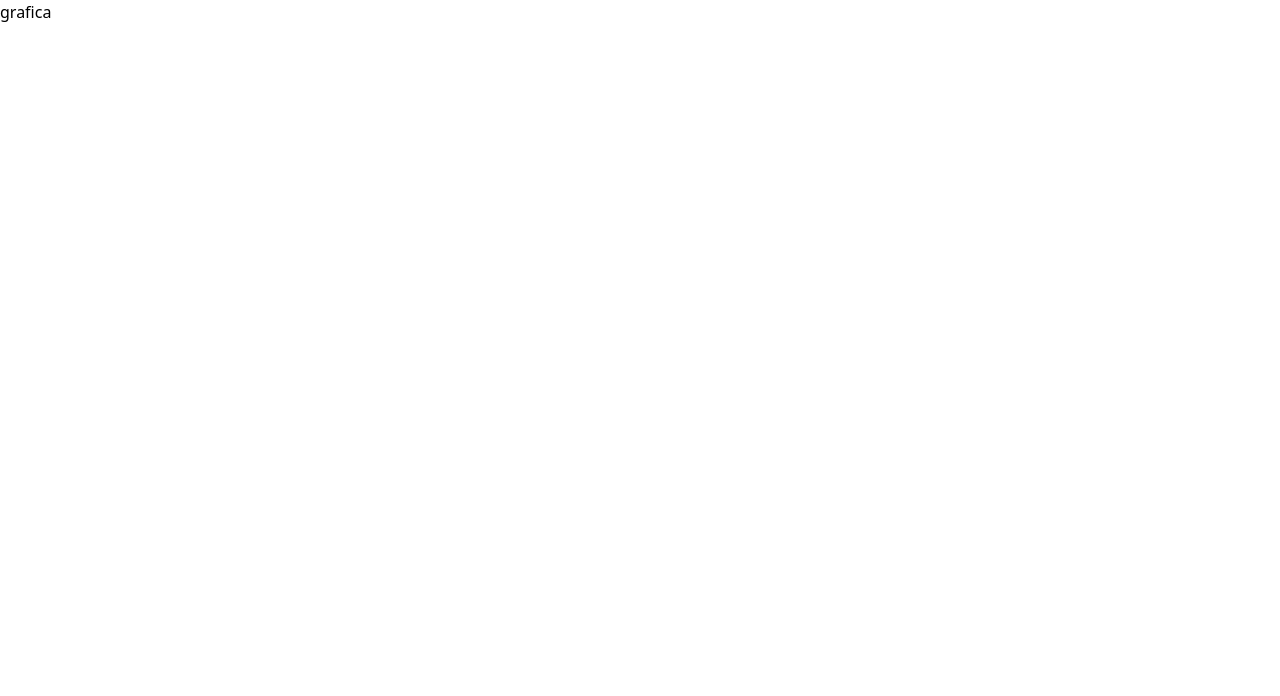
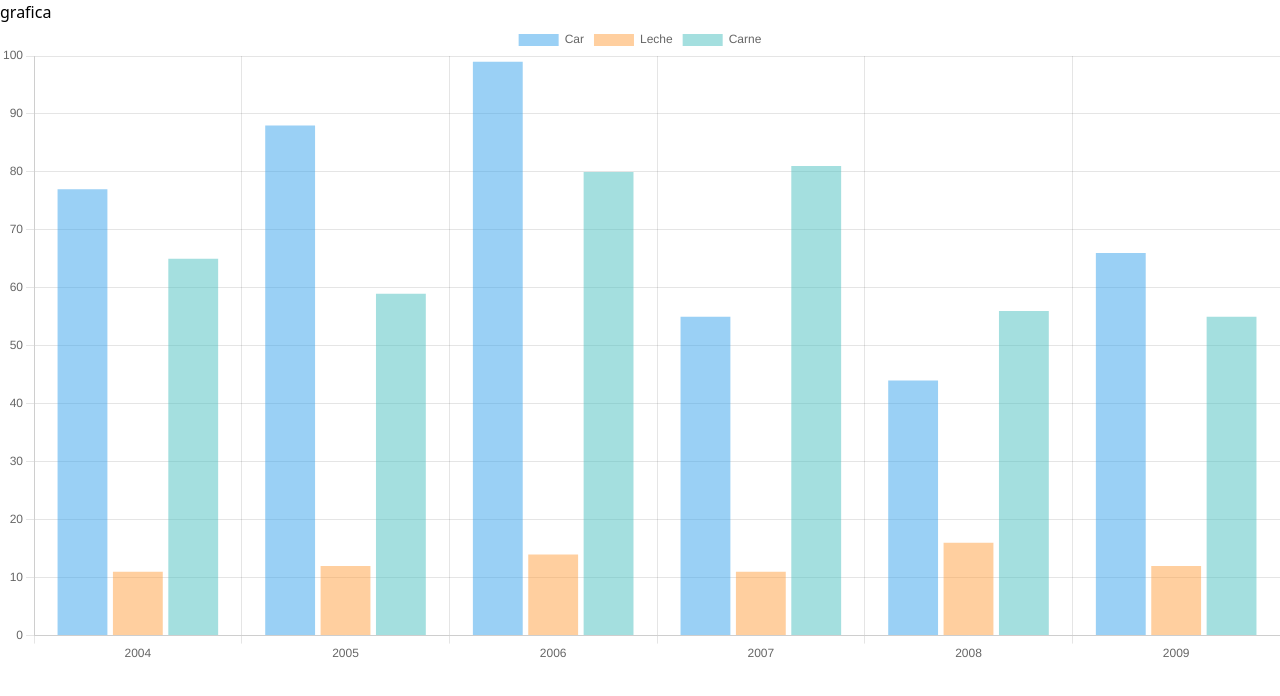
Before and after one commit to rhinojosadev/bajo-sinu, a React (Create React App) app: page /grafica in a window 1280 px wide. Shown: the top 696 px of the page. Built offline with nearby package versions, Linux system fonts and the light colour scheme.

Commit message:
feat: add poc with chart.js

```diff
--- a/src/pages/grafica/index.jsx
+++ b/src/pages/grafica/index.jsx
@@ -1,7 +1,36 @@
+import React from 'react';
+
+import { BarChart } from '../home/components/barChart';
+
 export const Grafica = () => {
-    return(
+    const data = {
+        labels: ['2004', '2005', '2006', '2007', '2008', '2009'],
+        datasets: [
+            {
+                label: 'Car',
+                data: [77, 88, 99, 55, 44, 66],
+                borderColor: 'rgba(54, 162, 235, 1)',
+                backgroundColor: 'rgba(54, 162, 235, 0.5)',
+            },
+            {
+                label: 'Leche',
+                data: [11, 12, 14, 11, 16, 12],
+                borderColor: 'rgba(255, 159, 64, 1)',
+                backgroundColor: 'rgba(255, 159, 64, 0.5)',
+            },
+            {
+                label: 'Carne',
+                data: [65, 59, 80, 81, 56, 55],
+                borderColor: 'rgba(75, 192, 192, 1)',
+                backgroundColor: 'rgba(75, 192, 192, 0.5)',
+            },
+        ]
+    };
+
+    return (
         <>
             <p>grafica</p>
+            <BarChart data={data} />
         </>
     )
 }
--- /dev/null
+++ b/src/pages/home/components/barChart.jsx
@@ -0,0 +1,33 @@
+import { Bar } from 'react-chartjs-2';
+import {
+  Chart as ChartJS,
+  CategoryScale,
+  LinearScale,
+  BarElement,
+  Title,
+  Tooltip,
+  Legend,
+} from 'chart.js';
+
+ChartJS.register(
+  CategoryScale,
+  LinearScale,
+  BarElement,
+  Title,
+  Tooltip,
+  Legend
+);
+
+export const BarChart = (props) => {
+  const data = props.data;
+
+  const options = {
+    scales: {
+      y: {
+        beginAtZero: true,
+      },
+    },
+  };
+
+  return <Bar data={data} options={options} />;
+};
```
